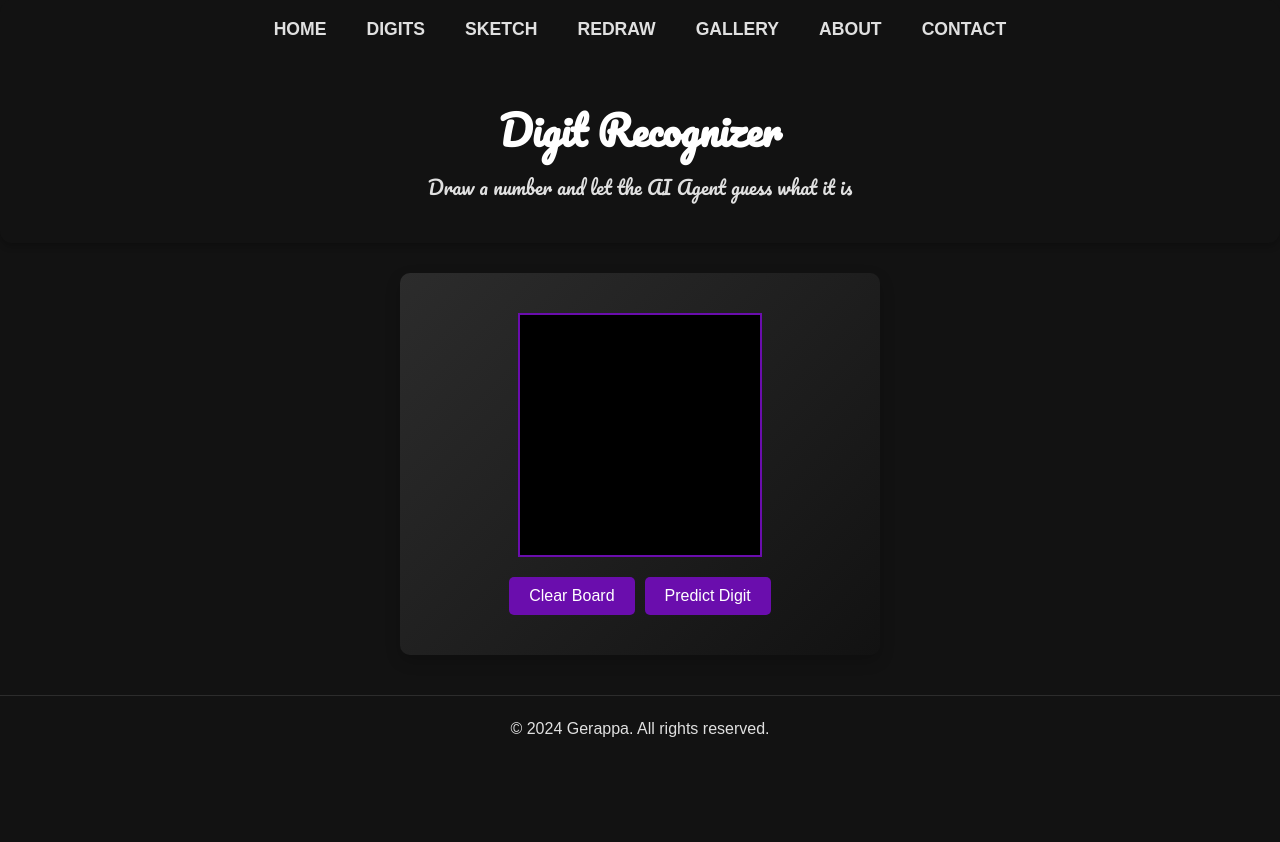
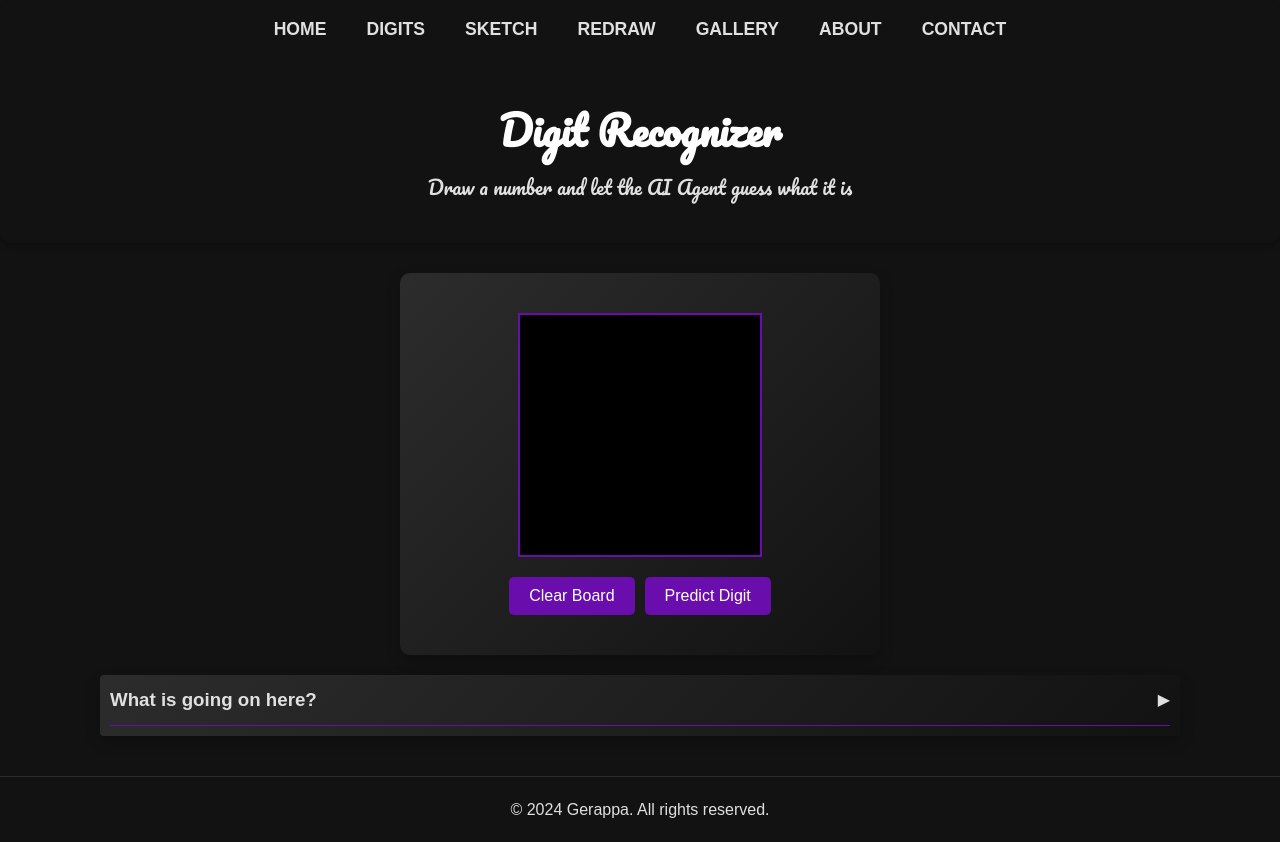
Before and after one commit to Gerappa92/DrawingRecognizer, a Next.js app in the folder DrawingRecognizer.UI/: page /digit-recognizer in a window 1280 px wide. Before the commit the page ends 800 px from the top, so only its background shows below. Built offline with nearby package versions, Linux system fonts and the light colour scheme; a web font is replaced by a local one.

Commit message:
add panel

```diff
--- /dev/null
+++ b/DrawingRecognizer.UI/src/app/components/Layout/Panel.jsx
@@ -0,0 +1,26 @@
+import React, { useState } from 'react';
+import styles from './Panel.module.css';
+
+const Panel = ({ title, margin = "10px 100px", children }) => {
+  const [isExpanded, setIsExpanded] = useState(false);
+
+  const togglePanel = () => {
+    setIsExpanded(!isExpanded);
+  };
+
+  return (
+    <div className={styles.panel} style={{margin: margin}}>
+      <div className={styles.panelHeader} onClick={togglePanel}>
+        <h3>{title}</h3>
+        <div className={`${styles.arrow} ${isExpanded ? styles.arrowExpanded : ''}`}>
+          &#x25B6;
+        </div>
+      </div>
+      <div className={`${styles.panelContent} ${isExpanded ? styles.panelContentExpanded : ''}`}>
+        {children}
+      </div>
+    </div>
+  );
+};
+
+export default Panel;
--- /dev/null
+++ b/DrawingRecognizer.UI/src/app/components/Layout/Panel.module.css
@@ -0,0 +1,37 @@
+/* Panel.module.css */
+.panel {
+    background: #121212;
+    color: #e0e0e0;
+    padding: 10px;
+    border-radius: 4px;
+    margin-bottom: 10px;
+    box-shadow: 0 6px 15px rgba(0, 0, 0, 0.2); /* Soft shadow to lift content */
+    background: linear-gradient(135deg, #2c2c2c, #121212); /* Subtle gradient to distinguish content */
+  }
+
+  .panelHeader {
+    display: flex;
+    justify-content: space-between;
+    align-items: center;
+    cursor: pointer;
+    border-bottom: 1px solid #6A0DAD;
+    padding-bottom: 10px;
+  }
+
+  .panelContent {
+    margin-top: 10px;
+    display: none;
+  }
+
+  .panelContentExpanded {
+    display: block;
+  }
+
+  .arrow {
+    transform: rotate(0);
+    transition: transform 0.3s;
+  }
+
+  .arrowExpanded {
+    transform: rotate(90deg);
+  }
--- a/DrawingRecognizer.UI/src/app/digit-recognizer/page.jsx
+++ b/DrawingRecognizer.UI/src/app/digit-recognizer/page.jsx
@@ -7,6 +7,7 @@ import Loader from "../components/Layout/Loader";
 
 import { base64ToBlob } from "../utils/imgUtils";
 import useFetch from "../hooks/useFetch";
+import Panel from "../components/Layout/Panel";
 
 export default function DigitRecognizer() {
   const [predictDigit, data, loading] = useFetch("http://127.0.0.1:8000/predict-digit", {
@@ -36,6 +37,8 @@ export default function DigitRecognizer() {
       </BoxSection>
       {loading && <Loader />}
       {data && !loading && <Digit digit={data.digit} />}
+
+      <Panel title="What is going on here?">Here goes some long explanation.</Panel>
     </>
   );
 }
--- a/DrawingRecognizer.UI/src/app/sketch-describer/page.jsx
+++ b/DrawingRecognizer.UI/src/app/sketch-describer/page.jsx
@@ -8,6 +8,7 @@ import Container from "../components/Layout/Container";
 import { base64ToBlob } from "../utils/imgUtils";
 import useFetch from "../hooks/useFetch";
 import Loader from "../components/Layout/Loader";
+import Panel from "../components/Layout/Panel";
 
 export default function SketchDescriber() {
     const [predictImg, data, loading] = useFetch("http://127.0.0.1:8000/predict-img", {
@@ -48,9 +49,12 @@ export default function SketchDescriber() {
             {data && !loading &&
                 <BoxSection margin="20px 200px" padding="40px">
                     <Container>
-                        <p>{data.caption}</p>
+                        <h1>Is it</h1>
+                        <p>{data.caption}?</p>
                     </Container>
                 </BoxSection>}
+
+                <Panel title="What is going on here?">Here goes some long explanation.</Panel>
         </>
     )
 }
```
